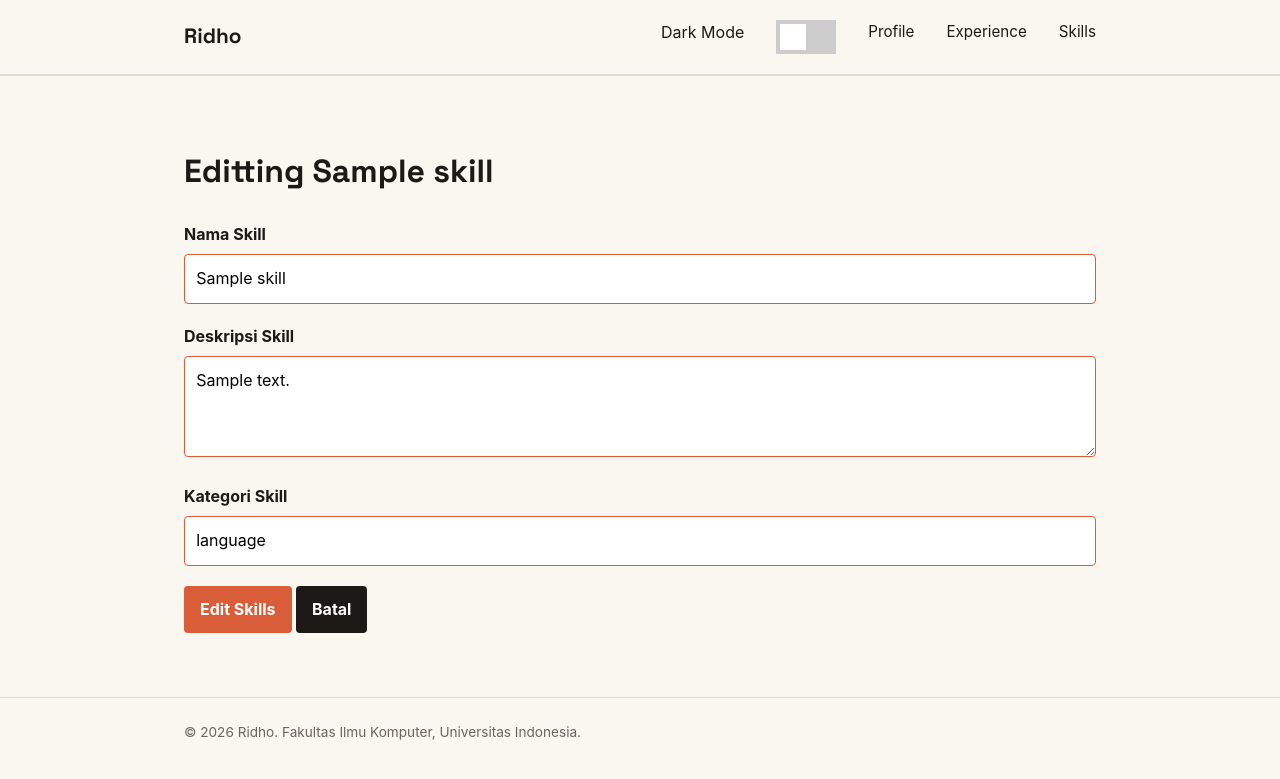
After one commit to ihatewalls/myportofolio, a Django app: page /skill/00000000-0000-0000-0000-000000000001/edit/ in a window 1280 px wide. The commit adds this page. Shown: the top 779 px of the page. Run offline with Django 5.2, Linux system fonts and the light colour scheme; tables that the repository leaves empty hold one stand-in row (values such as "Sample post").

Commit message:
feat: Page for editting skill and button to call function

```diff
--- a/templates/skill.html
+++ b/templates/skill.html
@@ -36,6 +36,11 @@
                             <div class="universal-card-actions">
                                 <div class="universal-actions">
                                     {% include "components/skill_delete_model.html" with universal=universal %}
+                                    <a href="{% url 'main:edit_skills' skill_id=skill.id %}"
+                                        class="button universal-add-button">
+                                        <span aria-hidden="true">+</span>
+                                        Edit Skill
+                                    </a>
                                 </div>
                             </div>
                         </article>
--- /dev/null
+++ b/templates/skill_edit_form.html
@@ -0,0 +1,29 @@
+{% extends "base.html" %}
+{% block meta %}
+    <title>Edit Skill - {{ name }}</title>
+{% endblock meta %}
+{% block content %}
+    <main>
+        <section class="universal-section">
+            <div class="container">
+                <h1>Editting {{skill.title}}</h1>
+                <form method="post"
+                      action="{% url 'main:edit_skills' skill_id=skill.id %}"
+                      class="skill-form">
+                    {% csrf_token %}
+                    {% for field in form %}
+                        <div class="form-group">
+                            <label for="{{ field.id_for_label }}">{{ field.label }}</label>
+                            {{ field }}
+                            {% for error in field.errors %}
+                                <p class="form-error">{{ error }}</p>
+                            {% endfor %}
+                        </div>
+                    {% endfor %}
+                    <button type="submit" class="button">Edit Skills</button>
+                    <a href="{% url 'main:show_skill' %}" class="button button-secondary">Batal</a>
+                </form>
+            </div>
+        </section>
+    </main>
+{% endblock content %}
```
